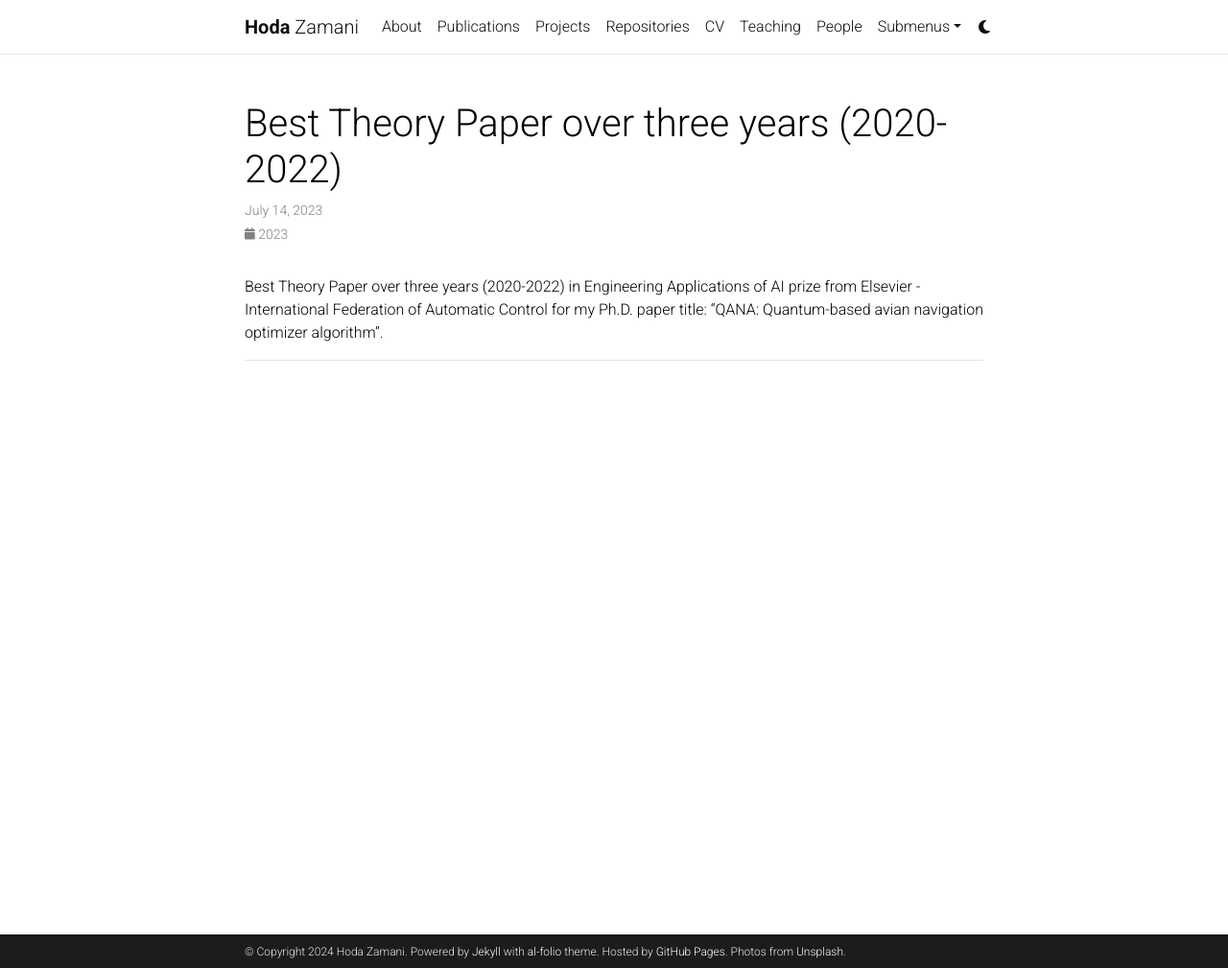
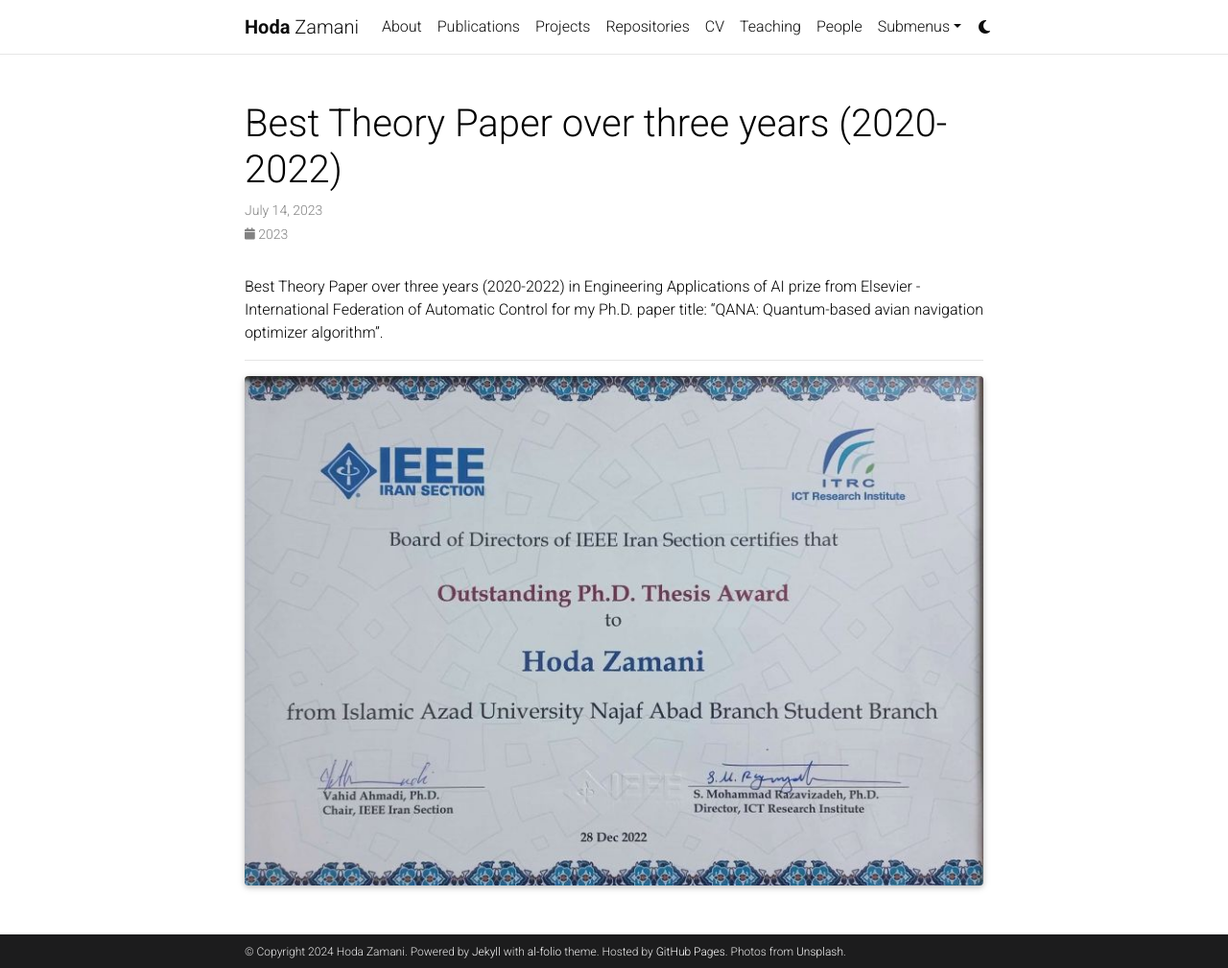
Before and after one commit to HodaZamani/HodaZamani.github.io, a Jekyll site: the page built from _news/announcement_2.md, in a window 1280 px wide and 1009 px high. Shown: the whole window at 96% size. Built offline with Jekyll 4.4.1, drawn with Linux system fonts in a browser that asks for light colours; full-size pictures stand in for the smaller copies a plugin makes; comment, search, counter and statistics services are not loaded; a style sheet for code colours, icons or effects is not loaded.

Commit message:
Update announcement_2.md

```diff
--- a/_news/announcement_2.md
+++ b/_news/announcement_2.md
@@ -9,3 +9,10 @@
 Best Theory Paper over three years (2020-2022) in Engineering Applications of AI prize from Elsevier - International Federation of Automatic Control for my Ph.D. paper title: "QANA: Quantum-based avian navigation optimizer algorithm".
 
 ***
+
+
+<div class="row">
+    <div class="col-sm mt-3 mt-md-0">
+        {% include figure.html path="assets/img/IEEE.jpg" title="example image" class="img-fluid rounded z-depth-1" %}
+    </div>
+</div>
```
